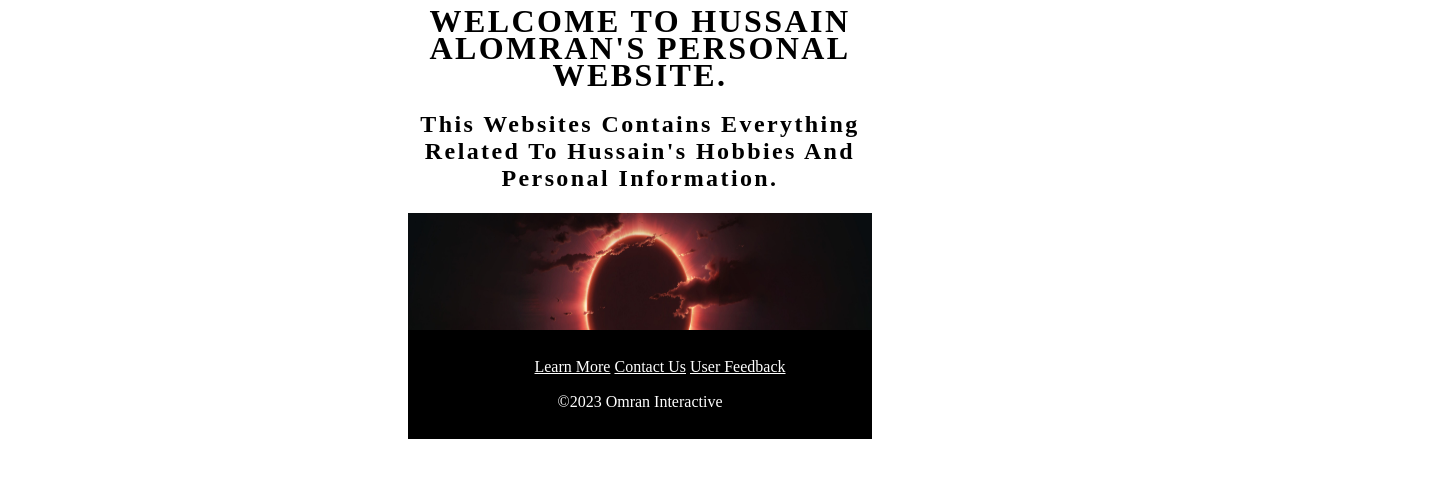
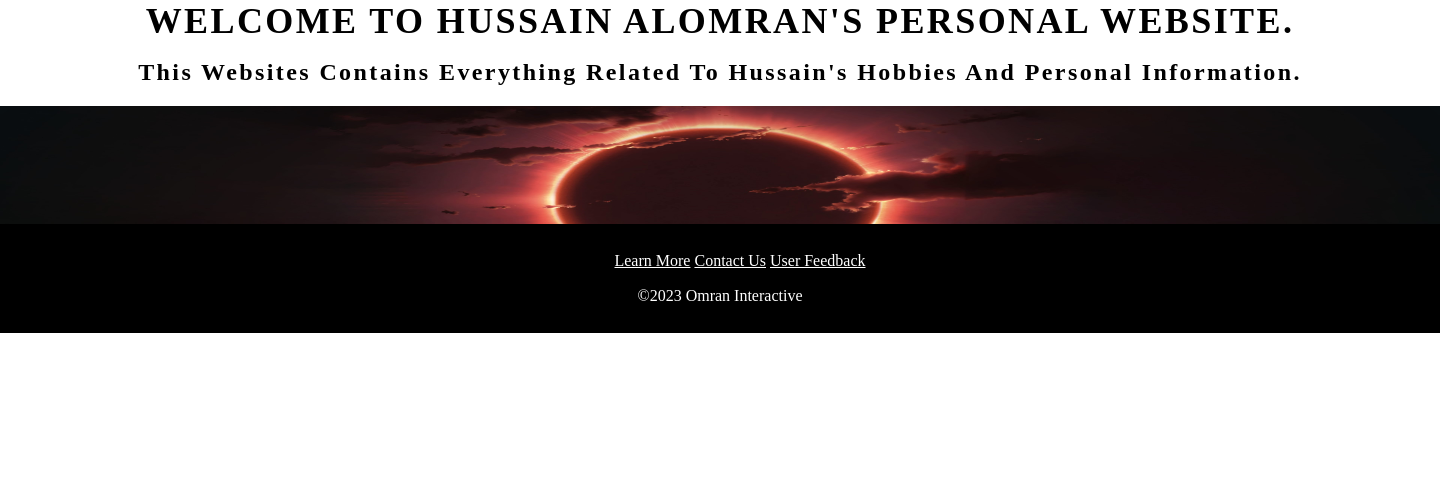
Before and after one commit to HBO2001/swe-363-231, a plain HTML site: page MainPage.html in a window 1280 px wide. Shown: the whole page, 1440 px wide, since content can reach past the window. Drawn offline with Linux system fonts and the light colour scheme.

Commit message:
CSS04_Exercise04

```diff
--- /dev/null
+++ b/Desktop.css
@@ -0,0 +1,147 @@
+html,body{
+
+    text-align: center;
+
+    font-family: ui-serif , serif;
+
+    font-size: 16px;
+
+    align-items: center;
+
+    margin-left: auto;
+
+    margin-right: auto;
+
+    width: 1440px;
+}
+
+header{
+
+    text-transform: uppercase;
+
+    letter-spacing: 2.4px;
+
+    font-weight: 500;
+
+    line-height: 170%;
+}
+
+footer{
+
+    background-color: black;
+
+    color: white;
+
+    padding: 12px 0px;
+}
+
+
+footer a{
+
+    color: white;
+}
+
+
+a:hover{
+
+    font-weight: bold;
+
+    text-decoration: underline;
+
+}
+
+p{
+
+    font-weight: 500;
+
+    line-height: 120%;
+
+}
+
+h1,h2,h3{
+
+    font-weight: 700;
+}
+
+h2,h3,h4,h5{
+
+    text-transform: capitalize;
+
+
+}
+
+
+.Header{
+
+    width: 100%;
+
+    height: 15%;
+}
+
+
+
+@media screen and (min-width: 769px){
+
+h1{
+
+    font-size: 36px;
+}
+
+body{
+
+    align-items: center;
+
+}
+
+
+
+}
+
+nav li a {
+
+    color: rgba(255,255,255,0);
+
+    transition: color 0.3s;
+
+}
+
+nav li{
+
+    padding: 8px;
+}
+
+nav:hover ul li a{
+
+    color: black;
+}
+
+
+
+nav li:nth-child(2) a{
+
+
+    transition-delay:  0.1s;
+
+}
+
+nav li:nth-child(3) a{
+
+    transition-delay:0.2s;
+
+}
+
+
+nav li:nth-child(4) a{
+
+
+    transition-delay:0.3s;
+
+}
+
+
+nav li:nth-child(5) a{
+
+
+    transition-delay:0.4s;
+
+}
--- a/MainPage.html
+++ b/MainPage.html
@@ -10,7 +10,8 @@
 
 
 
-<link rel="stylesheet" href="Figma.css" type="text/css">
+<link rel="stylesheet" href="Desktop.css" type="text/css">
+
 
 <script src="script.js" defer></script>
 
```
Also changed, not shown: Contacts.html (+1 -1 lines), Details.html (+1 -1 lines), Survey.html (+1 -1 lines), Thank You.html (+1 -1 lines).
